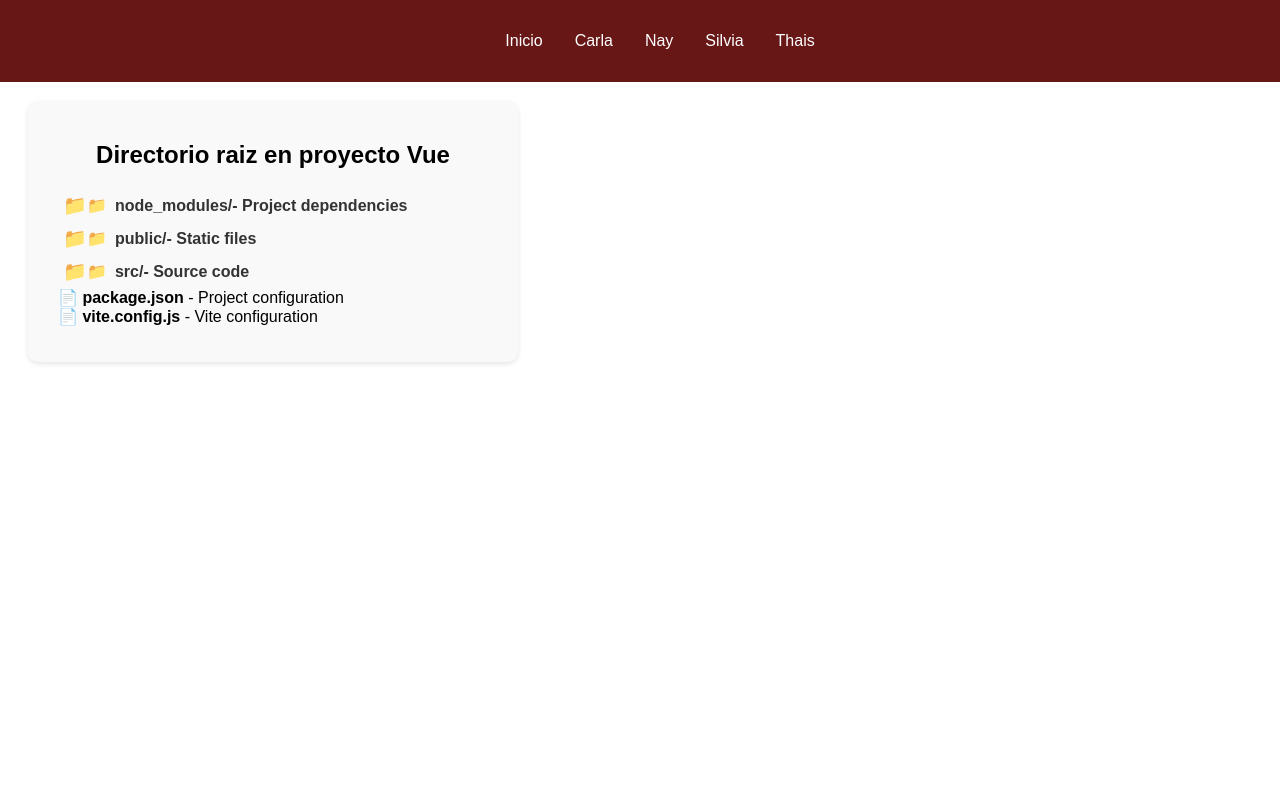
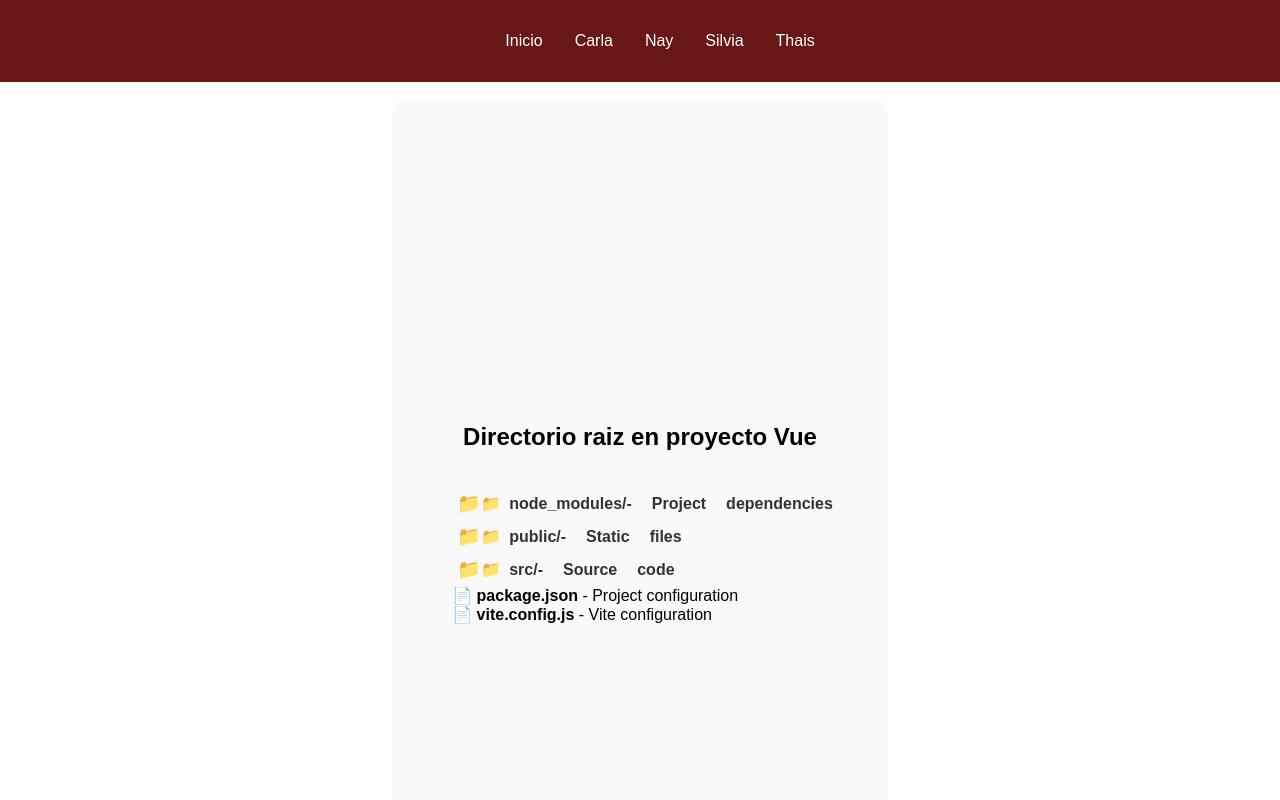
Before and after one commit to intxaurtietadev/investigacion-vue, a Vue app: page /silvia in a window 1280 px wide. Shown: the top 800 px of the page. Built offline with nearby package versions, Linux system fonts and the light colour scheme.

Commit message:
cambio en estilos componenteSilvia

```diff
--- a/src/components/componenteSilvia.vue
+++ b/src/components/componenteSilvia.vue
@@ -118,10 +118,16 @@ export default {
   box-shadow: 0 2px 5px rgba(0, 0, 0, 0.1);
   max-width: 450px;
   font-family: Arial, sans-serif;
+  margin: 0 auto; /* Centra el componente horizontalmente */
+  display: flex; /* Usa Flexbox */
+  flex-direction: column; /* Asegura que los elementos se acomoden en columna */
+  justify-content: center; /* Centra el contenido horizontalmente */
+  align-items: center; /* Centra el contenido verticalmente */
+  height: 100vh; /* Asegura que ocupe toda la altura de la pantalla */
 }
 
 h2 {
-  color:black;
+  color: black;
   text-align: center;
 }
 
@@ -135,6 +141,7 @@ ul ul {
 }
 
 .folder {
+  font-family: "Apple Color Emoji", "Segoe UI Emoji", "Noto Color Emoji", sans-serif;
   cursor: pointer;
   display: flex;
   align-items: center;
@@ -142,7 +149,6 @@ ul ul {
   transition: background 0.3s, transform 0.2s;
   border-radius: 5px;
   font-weight: bold;
-  content: "📁";
   color: #333;
 }
 
@@ -157,23 +163,19 @@ ul ul {
   color: #e7a30b !important;
 }
 
-/* 📁 cambia a 📂 cuando la carpeta está abierta */
 .folder .open::before {
-  content: "📂"; /* Cambia el icono cuando se abre */
-  color: #e7a30b; /* Amarillo anaranjado tipo carpeta */
+  content: "📂";
+  color: #e7a30b;
 }
 
-/* Estilos para archivos */
 .nested li {
   margin-left: 15px;
   color: #444;
 }
 
-/* Estilo para que las carpetas cerradas sean amarillas */
 .folder::before {
   content: "📁";
   color: #e7a30b !important;
   font-size: 1.2em;
 }
-
 </style>
--- a/src/views/Silvia.vue
+++ b/src/views/Silvia.vue
@@ -41,7 +41,7 @@ export default {
       openFolders.value[folder] = !openFolders.value[folder];
     };
 
-      // Devolver los datos y funciones al template
+
       return {
         openFolders,
         toggleFolder
```
